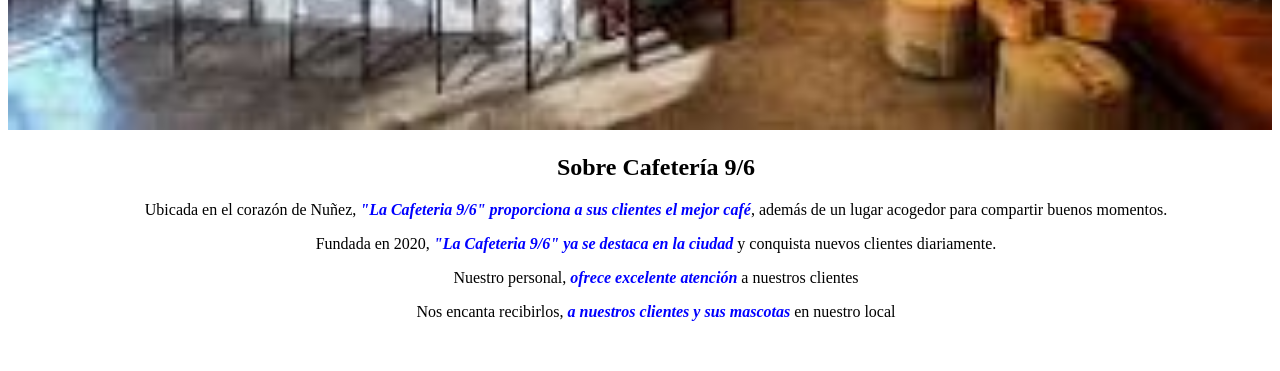
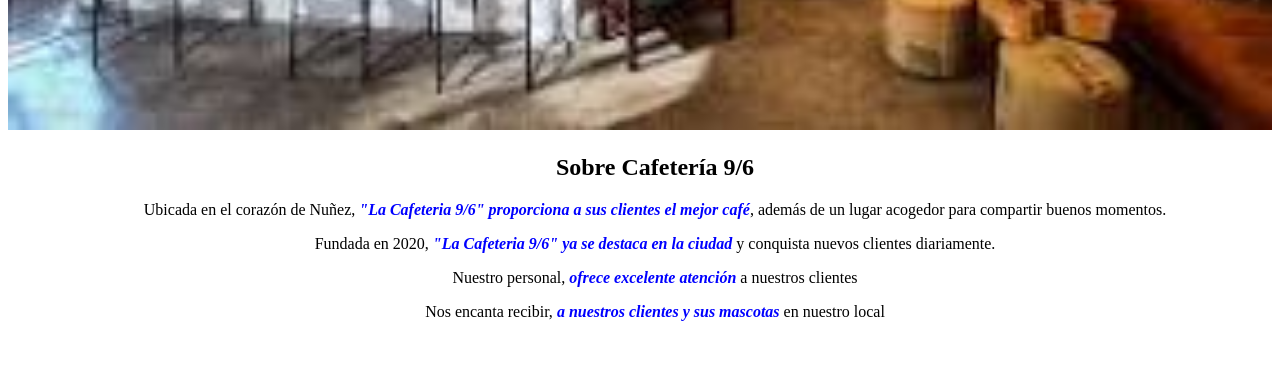
Before and after one commit to ZulmaMartinez24/Trabajo-Codo-2024, a plain HTML site: page index.html in a window 1280 px wide. Shown: the part 669-1040 px from the top of the page. Drawn offline with Linux system fonts and the light colour scheme.

Commit message:
Revert "2st commit"
This reverts commit 739bf18e3eb7c0c66281431a641cab174f742363.

```diff
--- a/index.html
+++ b/index.html
@@ -21,7 +21,7 @@
     <p>Ubicada en el corazón de Nuñez,<em><strong> "La Cafeteria 9/6" proporciona a sus clientes el mejor café</strong></em>, además de un lugar acogedor para compartir buenos momentos.</p>
     <p>Fundada en 2020,<em><strong> "La Cafeteria 9/6" ya se destaca en la ciudad</strong></em> y conquista nuevos clientes diariamente.</p>
     <p>Nuestro personal,<em><strong> ofrece excelente atención </em></strong> a nuestros clientes</p>
-    <p>Nos encanta recibirlos,<em><strong> a nuestros clientes y sus mascotas</em></strong> en nuestro local</p>
+    <p>Nos encanta recibir,<em><strong> a nuestros clientes y sus mascotas</em></strong> en nuestro local</p>
     </div>
 
     <div class="Diferencias">
--- a/style-home.css
+++ b/style-home.css
@@ -1,6 +1,6 @@
 
 .titulo-principal{
-    padding-left: 32px;
+    padding-left: 30px;
 }
 
 
```
